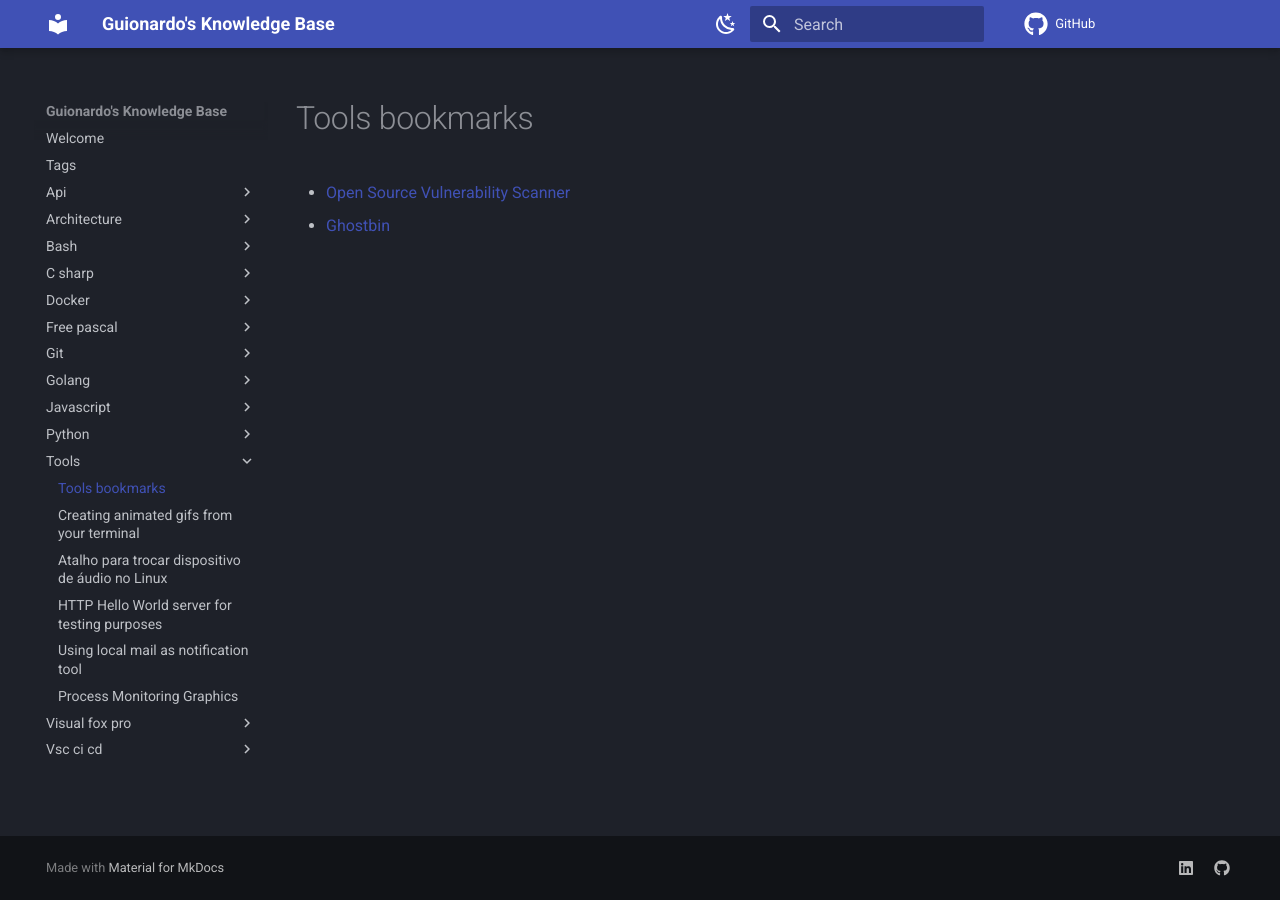
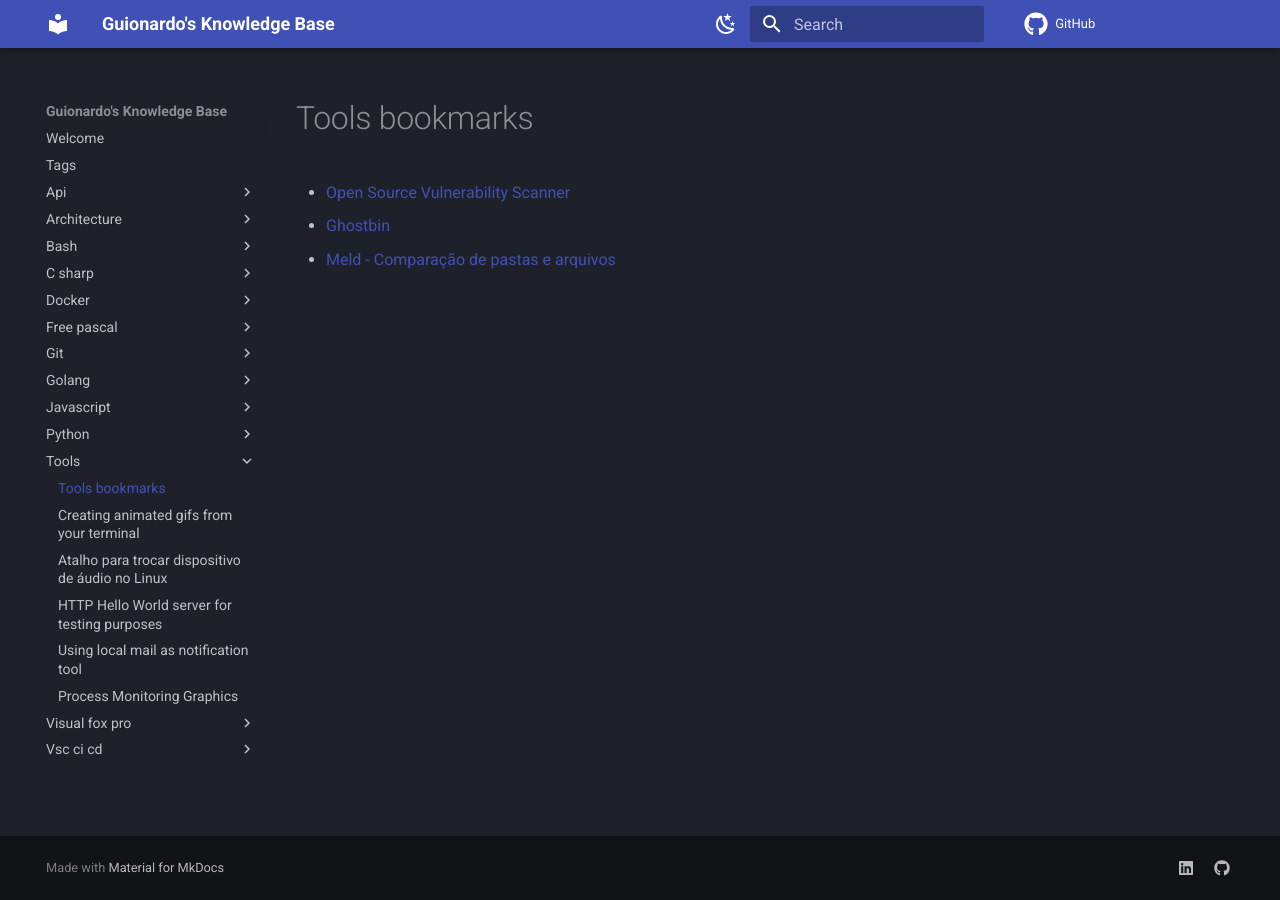
Before and after one commit to guionardo/kb, an MkDocs documentation site: the page built from docs/tools/_bookmarks.md, in a window 1280 px wide. Built offline with MkDocs 1.6.1 and Material for MkDocs 9.7.7, drawn with Linux system fonts in a browser that asks for light colours; comment, search, counter and statistics services are not loaded.

Commit message:
Add meld

```diff
--- a/docs/tools/_bookmarks.md
+++ b/docs/tools/_bookmarks.md
@@ -4,3 +4,4 @@
 
 - [Open Source Vulnerability Scanner](https://github.com/google/osv-scanner)
 - [Ghostbin](https://paste.bingner.com/)
+- [Meld - Comparação de pastas e arquivos](https://meldmerge.org/)
```
